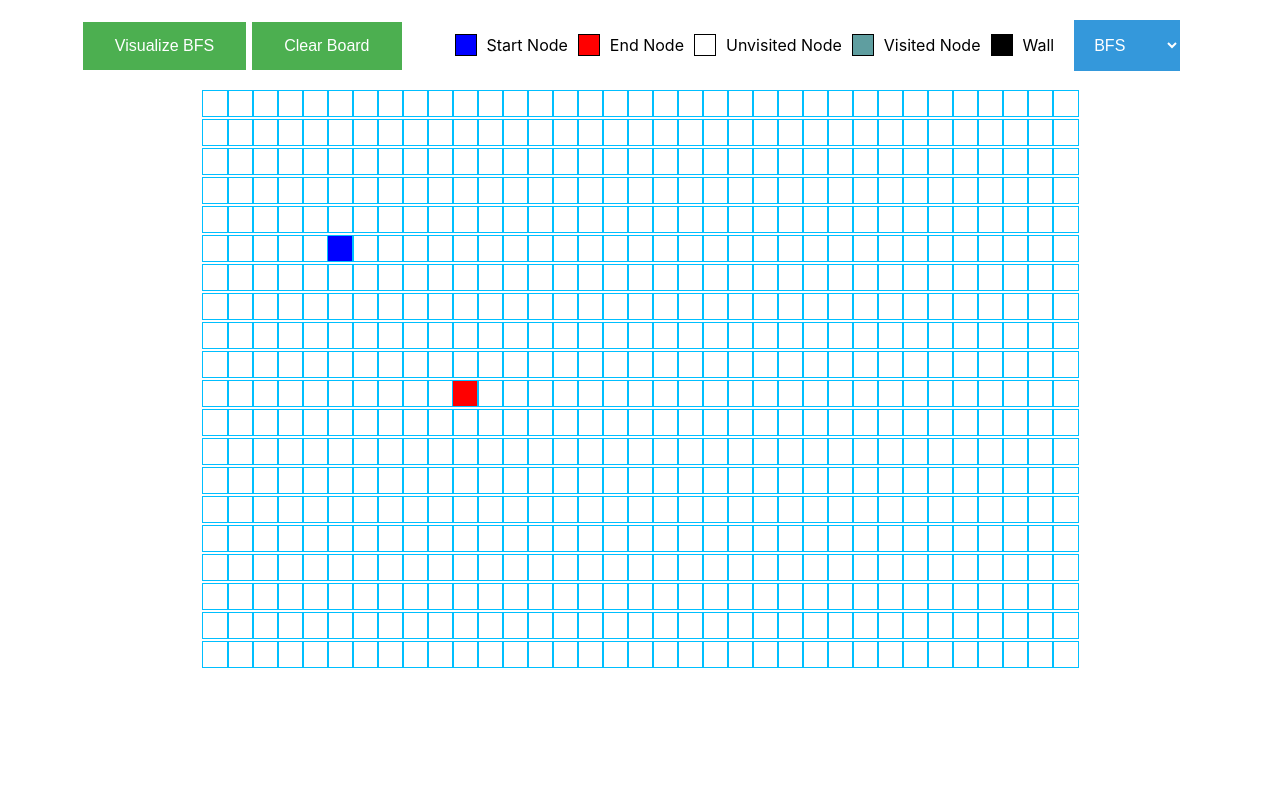
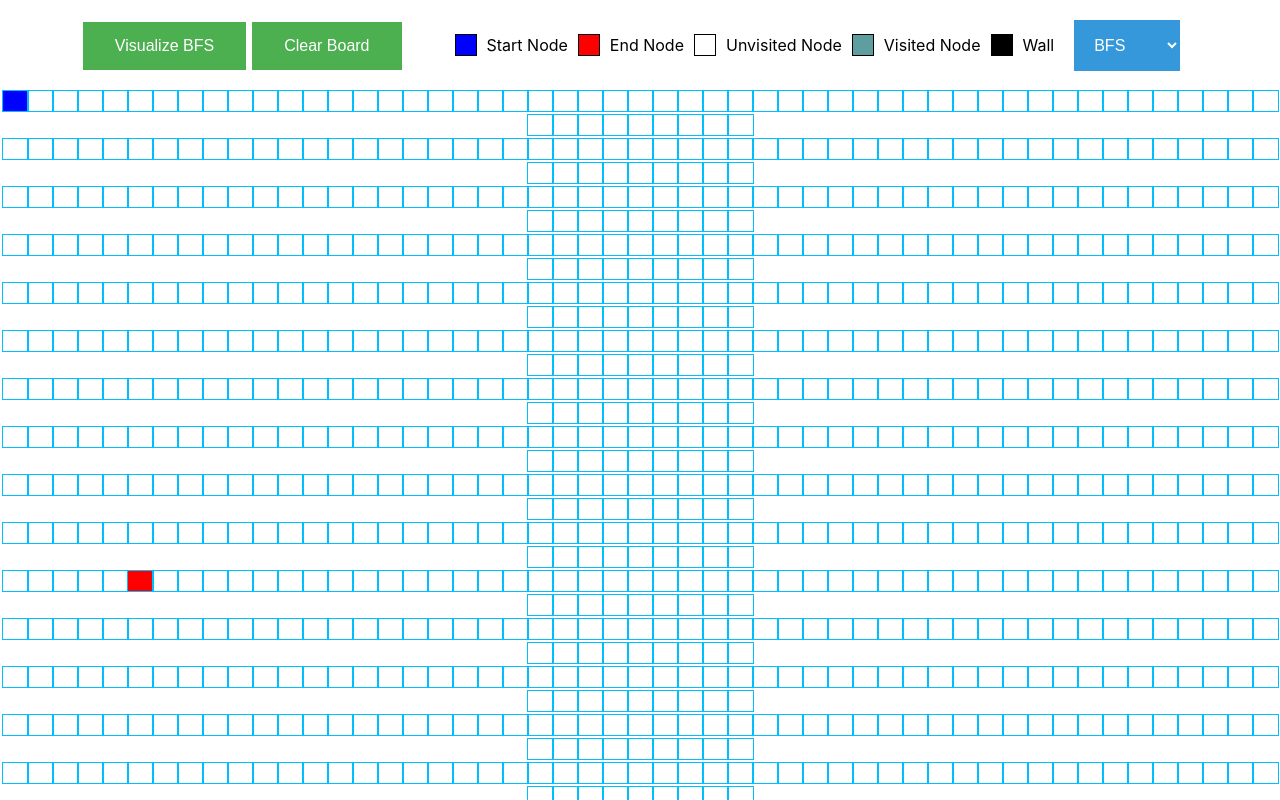
Before and after one commit to Jackxu9946/Pathfinder, a React (Create React App) app in the folder WebstormProjects/Path/: page / in a window 1280 px wide. Shown: the top 800 px of the page. Built offline with nearby package versions, Linux system fonts and the light colour scheme.

Commit message:
Added functionality for dragging start and end node

```diff
--- a/WebstormProjects/Path/src/PathFindingVisualizer/Node/Node.css
+++ b/WebstormProjects/Path/src/PathFindingVisualizer/Node/Node.css
@@ -4,9 +4,14 @@
     width: 100%;
     /*height: 100%;*/
     min-width: 1px;
-    min-height: 25px;
+    /*min-height: 1px;*/
+    /*max-width: 1px;*/
+    /*max-height: 1px;*/
+    min-height: 20px;
     max-width: 25px;
-    /*max-height: 30px;*/
+    max-height: 25px;
+    /*width: inherit;*/
+    /*height: inherit;*/
     outline: 1px solid deepskyblue;
     display: inline-grid;
     position: relative;
--- a/WebstormProjects/Path/src/PathFindingVisualizer/Node/Node.jsx
+++ b/WebstormProjects/Path/src/PathFindingVisualizer/Node/Node.jsx
@@ -25,13 +25,12 @@ export default class Node extends Component {
             isAnimated ? 'node-visited':
             isWall ? 'node-wall':
             '';
-        //console.log(extraClassName);
         return <div
             id = {`node-${row}-${col}`}
             className={`node ${extraClassName}`}
             onMouseDown ={() => onMouseDown(row,col)}
             onMouseEnter ={() => onMouseEnter(row,col)}
-            onMouseUp = {() => onMouseUp}>
+            onMouseUp = {() => onMouseUp(row,col)}>
         </div>;
     }
 }
--- a/WebstormProjects/Path/src/PathFindingVisualizer/Path.css
+++ b/WebstormProjects/Path/src/PathFindingVisualizer/Path.css
@@ -1,23 +1,23 @@
 .grids {
-    width: auto;
-    height: auto;
+    width: 100%;
+    height: 100vh;
+    /*max-width: 1024px;*/
+    /*max-height: 1024px;*/
+    /*min-width: 300px;*/
+    /*min-height: 300px;*/
     margin: 100px 0 0;
     position: relative;
     display: inline-grid;
     border-collapse: collapse;
 }
 
-/*.outerContainer {*/
-    /*width:100%;*/
-    /*height: 100vh;*/
-/*}*/
-
 .row {
-    width: 100%;
-    height: 100%;
+    /*width: auto;*/
+    /*height: auto;*/
     border-collapse: collapse;
     /*vertical-align: bottom;*/
     box-sizing: border-box;
+    margin-bottom: inherit;
 }
 
 .button {
--- a/WebstormProjects/Path/src/PathFindingVisualizer/Path.jsx
+++ b/WebstormProjects/Path/src/PathFindingVisualizer/Path.jsx
@@ -6,12 +6,12 @@ import {BFS} from './Algorithms/BFS';
 import {DFS} from "./Algorithms/DFS";
 import {Dijkstra, constructShortestPath} from "./Algorithms/Djikstra"
 
-const START_NODE_ROW = 5;
-const START_NODE_COL = 5;
+const START_NODE_ROW = 0;
+const START_NODE_COL = 0;
 const FINISH_NODE_ROW = 10;
-const FINISH_NODE_COL = 10;
-const GRID_ROW_LENGTH = 20;
-const GRID_COL_LENGTH = 35;
+const FINISH_NODE_COL = 5;
+const GRID_ROW_LENGTH = 25;
+const GRID_COL_LENGTH = 60;
 
 export default class Path extends Component {
     constructor(prop) {
@@ -20,6 +20,12 @@ export default class Path extends Component {
             nodes: [],
             mousePressed: false,
             algorithm: "BFS",
+            movingStartNode: false,
+            previousStartNode: [START_NODE_ROW, START_NODE_COL],
+            movingEndNode: false,
+            previousEndNode: [FINISH_NODE_ROW, FINISH_NODE_COL],
+            currentStartNode: [START_NODE_ROW, START_NODE_COL],
+            currentEndNode: [FINISH_NODE_ROW, FINISH_NODE_COL],
         };
         this.selectAlgorithm = this.selectAlgorithm.bind(this);
         this.visualizeDFS = this.visualizeDFS.bind(this);
@@ -27,6 +33,7 @@ export default class Path extends Component {
     }
 
     componentDidMount() {
+        const {currentStartNode, currentEndNode} = this.state;
         const nodes = [];
         for (let row = 0; row < GRID_ROW_LENGTH; row++) {
             const currentRow = [];
@@ -34,8 +41,8 @@ export default class Path extends Component {
                 const nodeObject = {
                     row,
                     col,
-                    isStart: row === START_NODE_ROW && col === START_NODE_COL,
-                    isFinish: row === FINISH_NODE_ROW && col === FINISH_NODE_COL,
+                    isStart: row === currentStartNode[0] && col === currentStartNode[1],
+                    isFinish: row === currentEndNode[0] && col === currentEndNode[1],
                     isTop: row === 0,
                     isBottom: row === GRID_ROW_LENGTH-1,
                     isLeft: col === 0,
@@ -43,7 +50,7 @@ export default class Path extends Component {
                     isVisited: false,
                     isAnimated: false,
                     isWall: false,
-                    distance: row === START_NODE_ROW && col === START_NODE_COL ? 0 : "infinity",
+                    distance: row === currentStartNode[0] && col === currentStartNode[1] ? 0 : "infinity",
                     previous : [null,null],
                     isShortestPathNode: false
                 };
@@ -51,20 +58,69 @@ export default class Path extends Component {
             }
             nodes.push(currentRow)
         }
+        // console.log(nodes);
         this.setState({nodes});
     }
 
     handleMouseDown(row,col) {
-        //const newGrid = this.makeNewGridWithWall(row,col);
         const mousePressed = this.state.mousePressed;
-        this.setState({mousePressed:true});
+        if (this.state.nodes[row][col].isStart) {
+            // console.log("Start Node Move");
+            this.setState({movingStartNode:true, previousStartNode: [row,col]});
+            return;
+        } else if (this.state.nodes[row][col].isFinish) {
+            // console.log("End Node Move");
+            this.setState({movingEndNode:true, previousEndNode: [row,col]});
+            return;
+        }
+        this.setState({mousePressed: !mousePressed});
     }
 
-    handleMouseUp() {
-        this.setState({mousePressed:false});
+    handleMouseUp(row,col) {
+        // console.log("Handle Mouse Up");
+        const {previousStartNode, previousEndNode} = this.state;
+        if (this.state.movingStartNode) {
+            // console.log("Moving start Node");
+            const newGrid = this.state.nodes.slice();
+            const currentNode = this.state.nodes[row][col];
+            const newNode = {
+                ...currentNode,
+                isStart: true,
+                distance: 0,
+            };
+            const oldStartNode = this.state.nodes[previousStartNode[0]][previousStartNode[1]];
+            const oldNoLongerStartNode = {
+                ...oldStartNode,
+                isStart: false,
+                distance: "infinity",
+            };
+            newGrid[row][col] = newNode;
+            newGrid[previousStartNode[0]][previousStartNode[1]] = oldNoLongerStartNode;
+            this.setState({nodes:newGrid, currentStartNode: [newNode.row,newNode.col]});
+            this.clearBoard();
+        } else if (this.state.movingEndNode) {
+            // console.log("Moving End Node");
+            const newGrid = this.state.nodes.slice();
+            const currentNode = this.state.nodes[row][col];
+            const newNode = {
+                ...currentNode,
+                isFinish: true
+            };
+            const oldEndNode = this.state.nodes[previousEndNode[0]][previousEndNode[1]];
+            const oldNoLongerEndNode = {
+                ...oldEndNode,
+                isFinish: false,
+            };
+            newGrid[row][col] = newNode;
+            newGrid[previousEndNode[0]][previousEndNode[1]] = oldNoLongerEndNode;
+            this.setState({nodes:newGrid, currentEndNode:[newNode.row, newNode.col]});
+            this.clearBoard();
+        }
+        this.setState({mousePressed:false, movingStartNode:false, movingEndNode:false});
     }
 
     handleMouseEnter(row,col) {
+        // console.log("MousePressed " + this.state.mousePressed);
         if (!this.state.mousePressed) return;
         const newGrid = this.makeNewGridWithWall(row,col);
         this.setState({nodes:newGrid});
@@ -82,28 +138,34 @@ export default class Path extends Component {
     }
 
     visualizeBFS() {
-        const {nodes} = this.state;
-        const startNode = nodes[START_NODE_ROW][START_NODE_COL];
-        const endNode = nodes[FINISH_NODE_ROW][FINISH_NODE_COL];
+        const {nodes, currentStartNode, currentEndNode} = this.state;
+        const startNode = nodes[currentStartNode[0]][currentStartNode[1]];
+        const endNode = nodes[currentEndNode[0]][currentEndNode[1]];
         const visitedNode = BFS(nodes, startNode, endNode);
         this.animate(visitedNode);
     }
 
     visualizeDFS() {
-        const {nodes} = this.state;
-        const startNode = nodes[START_NODE_ROW][START_NODE_COL];
-        const endNode = nodes[FINISH_NODE_ROW][FINISH_NODE_COL];
+        const {nodes, currentStartNode, currentEndNode} = this.state;
+        const startNode = nodes[currentStartNode[0]][currentStartNode[1]];
+        const endNode = nodes[currentEndNode[0]][currentEndNode[1]];
         const visitedNode = DFS(nodes, startNode, endNode);
         this.animate(visitedNode);
     }
 
     visualizeDjikstra() {
-        const {nodes,initialAnimationFinished} = this.state;
-        const startNode = nodes[START_NODE_ROW][START_NODE_COL];
-        const endNode = nodes[FINISH_NODE_ROW][FINISH_NODE_COL];
+        const {nodes,initialAnimationFinished,currentStartNode, currentEndNode} = this.state;
+        const startNode = nodes[currentStartNode[0]][currentStartNode[1]];
+        const endNode = nodes[currentEndNode[0]][currentEndNode[1]];
+        console.log("StartNode "+ startNode.row + ',' + startNode.col);
+        console.log("endNode" + endNode.row + ',' + endNode.col);
         const visitedNode = Dijkstra(nodes,startNode,endNode);
         const beforeTimeStartInterval = this.animate(visitedNode) + 35;
         var shortestPath = constructShortestPath(nodes, startNode, endNode);
+        if (shortestPath === "No path exist") {
+            console.log("No path exist");
+            return;
+        }
         shortestPath = shortestPath.reverse();
         this.animateShortestPath(shortestPath,beforeTimeStartInterval);
     }
@@ -120,14 +182,15 @@ export default class Path extends Component {
                     };
                     newGrid[node.row][node.col] = newNode;
                     this.setState({nodes: newGrid})},
-                45*(i+beforeTimeStartInterval));
+                65*(i+beforeTimeStartInterval));
         }
     }
 
     animate(visitedNode) {
         for (let i =0; i < visitedNode.length; i++) {
             const node = visitedNode[i];
-            if (node.row === FINISH_NODE_ROW && node.col === FINISH_NODE_COL) {
+            const currentFinalNode = this.state.currentEndNode;
+            if (node.row === currentFinalNode[0] && node.col === currentFinalNode[1]) {
                 return i;
             }
             setTimeout(() => {
@@ -138,9 +201,41 @@ export default class Path extends Component {
                     };
                     newGrid[node.row][node.col] = newNode;
                     this.setState({nodes: newGrid})},
-                45*i);
+                65*i);
         }
     }
+
+    // instantAnimationWithShortestPath() {
+    //     const {nodes,initialAnimationFinished,currentStartNode, currentEndNode} = this.state;
+    //     const startNode = nodes[currentStartNode[0]][currentStartNode[1]];
+    //     const endNode = nodes[currentEndNode[0]][currentEndNode[1]];
+    //     const visitedNode = Dijkstra(nodes,startNode,endNode);
+    //     const newGrid = this.state.nodes.slice();
+    //     for (let i =0; i < visitedNode.length; i++) {
+    //         const node = visitedNode[i];
+    //         const currentFinalNode = this.state.currentEndNode;
+    //         if (node.row === currentFinalNode[0] && node.col === currentFinalNode[1]) {
+    //             return i;
+    //         }
+    //         const newNode = {
+    //             ...node,
+    //             isAnimated: true,
+    //         };
+    //         newGrid[node.row][node.col] = newNode;
+    //     }
+    //     var shortestPath = constructShortestPath(nodes, startNode, endNode);
+    //     if (shortestPath === "No path exist") {
+    //         console.log("No path exist");
+    //         return;
+    //     }
+    //     shortestPath = shortestPath.reverse();
+    //     this.animateShortestPath(shortestPath,beforeTimeStartInterval);
+    //
+    //     setTimeOut( () => {
+    //         this.setState({nodes:newGrid})
+    //     }, 45);
+    //
+    // }
 
     clearBoard() {
         const {nodes} = this.state;
@@ -239,7 +334,7 @@ export default class Path extends Component {
                                     onMouseDown={(row,col) => this.handleMouseDown(row,col)}
                                     onMouseEnter={(row,col) => this.handleMouseEnter(row,col)}
                                     mousePressed ={mousePressed}
-                                    onMouseUp= {() => this.handleMouseUp()}
+                                    onMouseUp= {() => this.handleMouseUp(row,col)}
                                     row={row}
                                     col={col}
                                 >
```
Also changed, not shown: WebstormProjects/Path/src/PathFindingVisualizer/Algorithms/Djikstra.js (+22 -0 lines).
